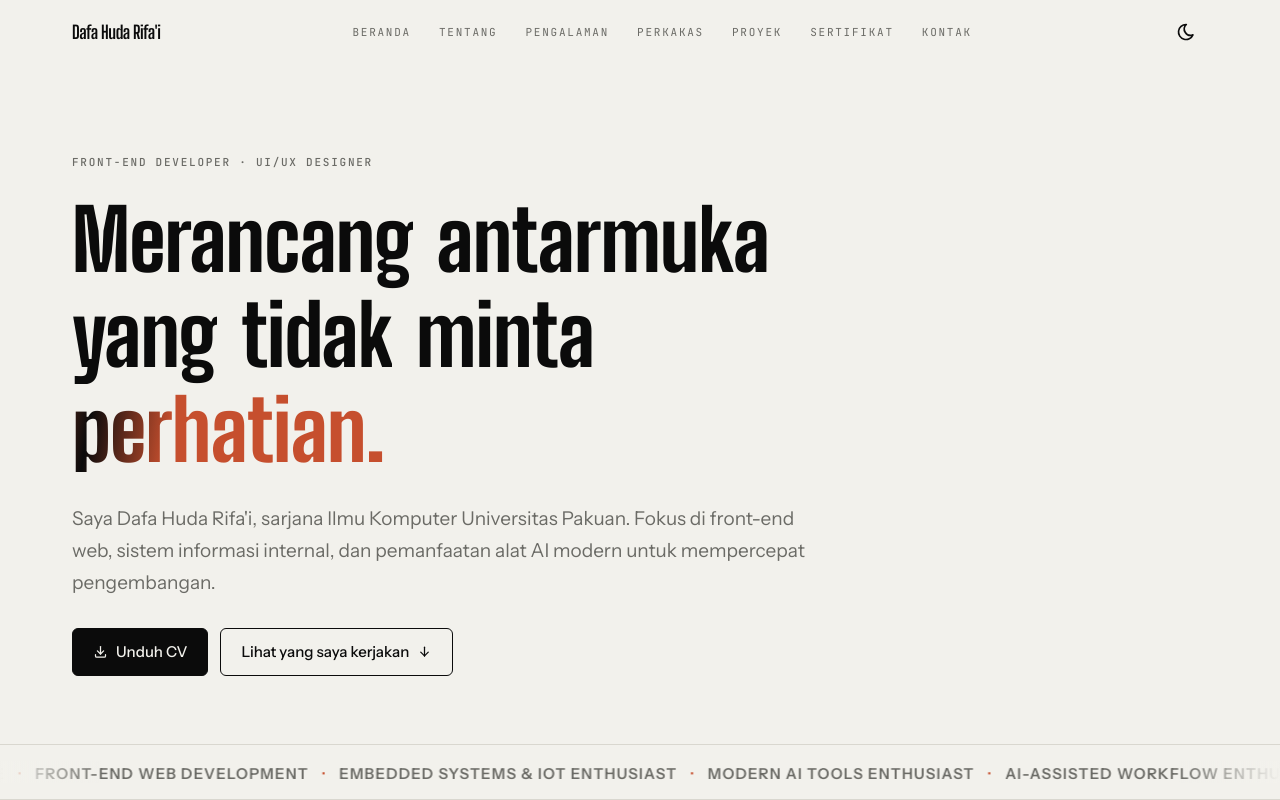
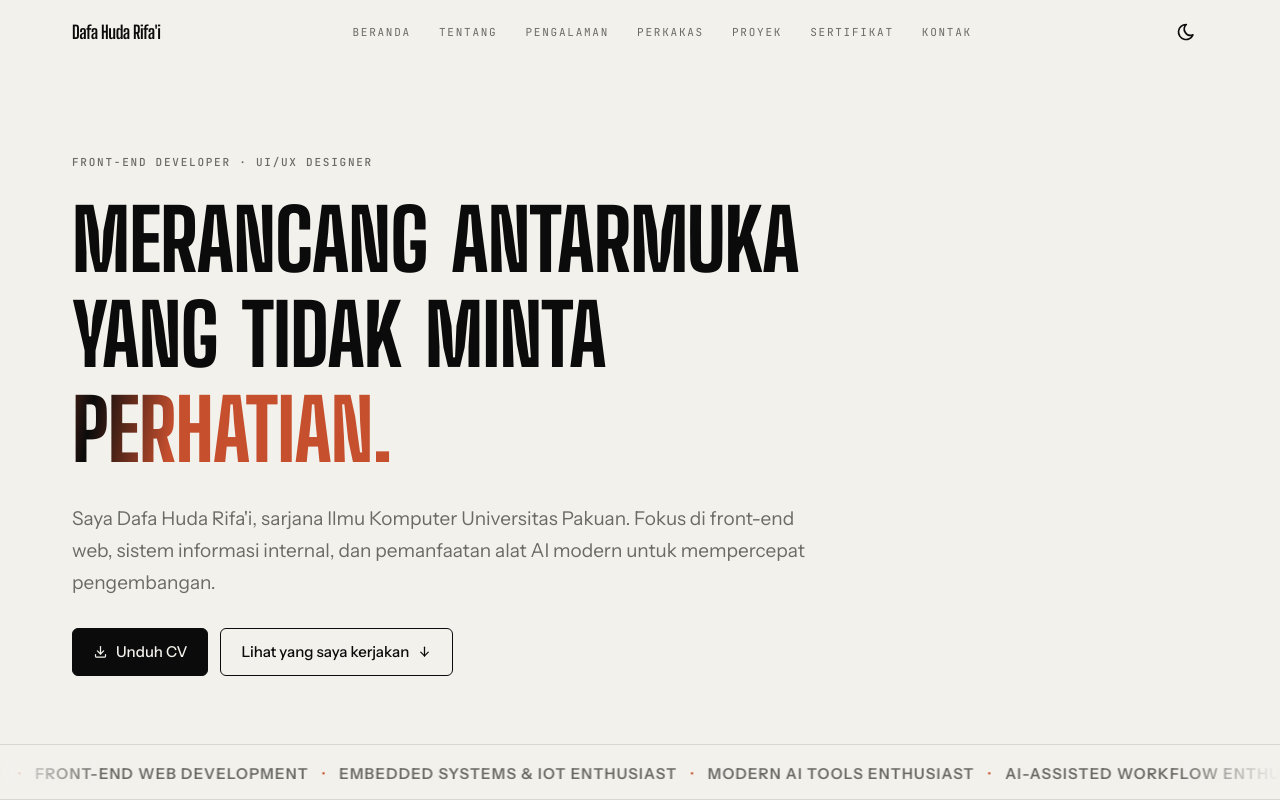
Before and after one commit to dafahuda/myportfolio, a React (Vite) app: page / in a window 1280 px wide. Shown: the top 800 px of the page. Built offline with nearby package versions, Linux system fonts and the light colour scheme.

Commit message:
feat: uppercase heading lewat CSS

```diff
--- a/src/index.css
+++ b/src/index.css
@@ -108,6 +108,11 @@ html.dark {
     color: var(--color-muted);
     margin-bottom: 1rem;
     display: inline-block;
+  }
+
+  #beranda h1,
+  .section-title {
+    text-transform: uppercase;
   }
 
   .section-title {
```
Also changed, not shown: .hermes/plans/2026-10-06_204702-tipografi-referensi.md.
